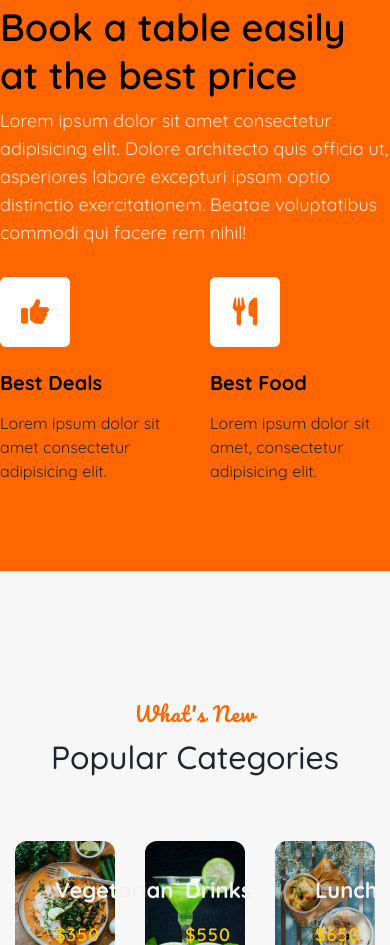
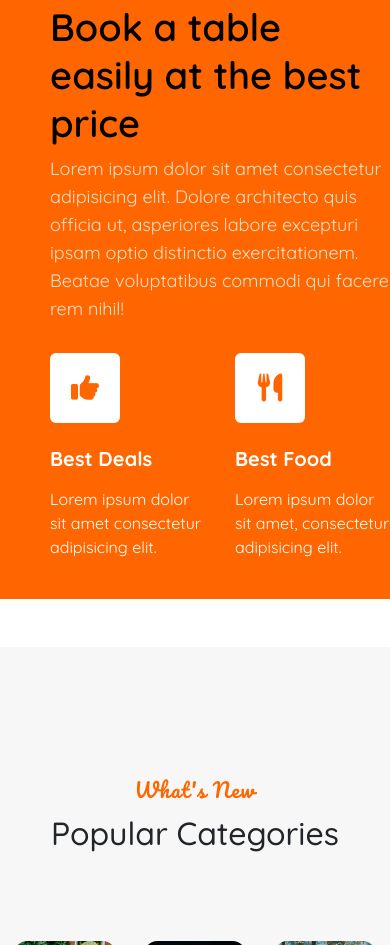
Before and after one commit to bao2206/bc22_CapstoneDiner, a plain HTML site: page index.html in a window 390 px wide. Shown: the part 2588-3533 px from the top of the page. Drawn offline with nearby package versions, Linux system fonts and the light colour scheme; a script that the page names is missing.

Commit message:
Bao slidebar toi features va Phong mid toi footer

```diff
--- a/css/style.css
+++ b/css/style.css
@@ -211,9 +211,9 @@ form {
   color: #161c2db3;
 }
 
-#block {
+/* #block {
   background: #ff6600;
-}
+} */
 
 /* block */
 
@@ -229,6 +229,14 @@ form {
   width: 100%;
   height: 100%;
   position: absolute;
+}
+.bg_block_content{
+  background: #ff6600;
+  min-height: 600px;
+}
+
+.block_content , .block_rate{
+  padding-left: 50px;
 }
 
 .block_rate {
@@ -280,6 +288,7 @@ form {
   border-radius: 6px;
 }
 
+
 .rate_left:hover i,
 .rate_right:hover i {
   color: #ffc600;
@@ -294,6 +303,21 @@ form {
   margin-bottom: 16px;
 }
 
+.block_rate .rate_left p, .block_rate .rate_right p {
+  color: white;
+}
+
+.block_rate .rate_left a, .block_rate .rate_right a{
+  color: white;
+
+}
+.block_rate .rate_left:hover a, .block_rate .rate_right:hover a{
+  text-decoration: none;
+
+}
+.rate_left a:hover, .rate_right a:hover{
+  opacity: 0.8;
+}
 /* categories */
 
 #categories {
@@ -461,6 +485,10 @@ form {
   font-weight: 800;
   transition: all 0.5s;
 }
+
+
+
+
 
 
 /* Phong */
--- a/index.html
+++ b/index.html
@@ -158,12 +158,12 @@
 
     <!-- block -->
     <section id="block">
-      <div class="container_block">
-        <div class="row_block">
+      <div class="container_block container-fluid">
+        <div class="row_block no-gutters">
           <div class="col-lg-6">
             <div class="block_img"></div>
           </div>
-          <div class="col-lg-6 col-md-12 col-sm-12 px-lg-4 py-lg-3 py-4">
+          <div class="col-lg-6 col-md-12 col-sm-12 px-lg-4 py-lg-3 py-4 bg_block_content">
             <div class="block_content">
               <h1>More than 3000 Restaurants</h1>
               <h3>Book a table easily at the best price</h3>
@@ -205,7 +205,7 @@
         </div>
         <div class="cate_body">
           <div class="row_cate">
-            <div class="col-lg-4">
+            <div class="col-lg-4 col-6 content-left-sec gal-slide-grid mt-lg-0 mt-4">
               <div class="cate_item">
                 <a><img src="./img/g1.jpg" class="img-fluid img" /></a>
                 <div class="cate_content">
@@ -214,7 +214,7 @@
                 </div>
               </div>
             </div>
-            <div class="col-lg-4">
+            <div class="col-lg-4 col-6 content-left-sec gal-slide-grid mt-lg-0 mt-4">
               <div class="cate_item">
                 <a><img src="./img/g2.jpg" class="img-fluid img" /></a>
                 <div class="cate_content">
@@ -223,7 +223,7 @@
                 </div>
               </div>
             </div>
-            <div class="col-lg-4">
+            <div class="col-lg-4 col-6 content-left-sec gal-slide-grid mt-lg-0 mt-4">
               <div class="cate_item">
                 <a><img src="./img/g3.jpg" class="img-fluid img" /></a>
                 <div class="cate_content">
@@ -232,7 +232,7 @@
                 </div>
               </div>
             </div>
-            <div class="col-lg-4">
+            <div class="col-lg-4 col-6 content-left-sec gal-slide-grid mt-lg-0 mt-4">
               <div class="cate_item">
                 <a><img src="./img/g4.jpg" class="img-fluid img" /></a>
                 <div class="cate_content">
@@ -241,7 +241,7 @@
                 </div>
               </div>
             </div>
-            <div class="col-lg-4">
+            <div class="col-lg-4 col-6 content-left-sec gal-slide-grid mt-lg-0 mt-4">
               <div class="cate_item">
                 <a><img src="./img/g5.jpg" class="img-fluid img" /></a>
                 <div class="cate_content">
@@ -250,7 +250,7 @@
                 </div>
               </div>
             </div>
-            <div class="col-lg-4">
+            <div class="col-lg-4 col-6 content-left-sec gal-slide-grid mt-lg-0 mt-4">
               <div class="cate_item">
                 <a><img src="./img/g6.jpg" class="img-fluid img" /></a>
                 <div class="cate_content">
@@ -265,7 +265,7 @@
     </section>
 
     <section id="features">
-      <div class="container">
+      <div class="container py-lg-5 py-md-3 py-3">
         <div class="row">
           <div class="col-lg-4 col-md-6 col-sm-12">
             <div class="features_menu box-wrap">
```
